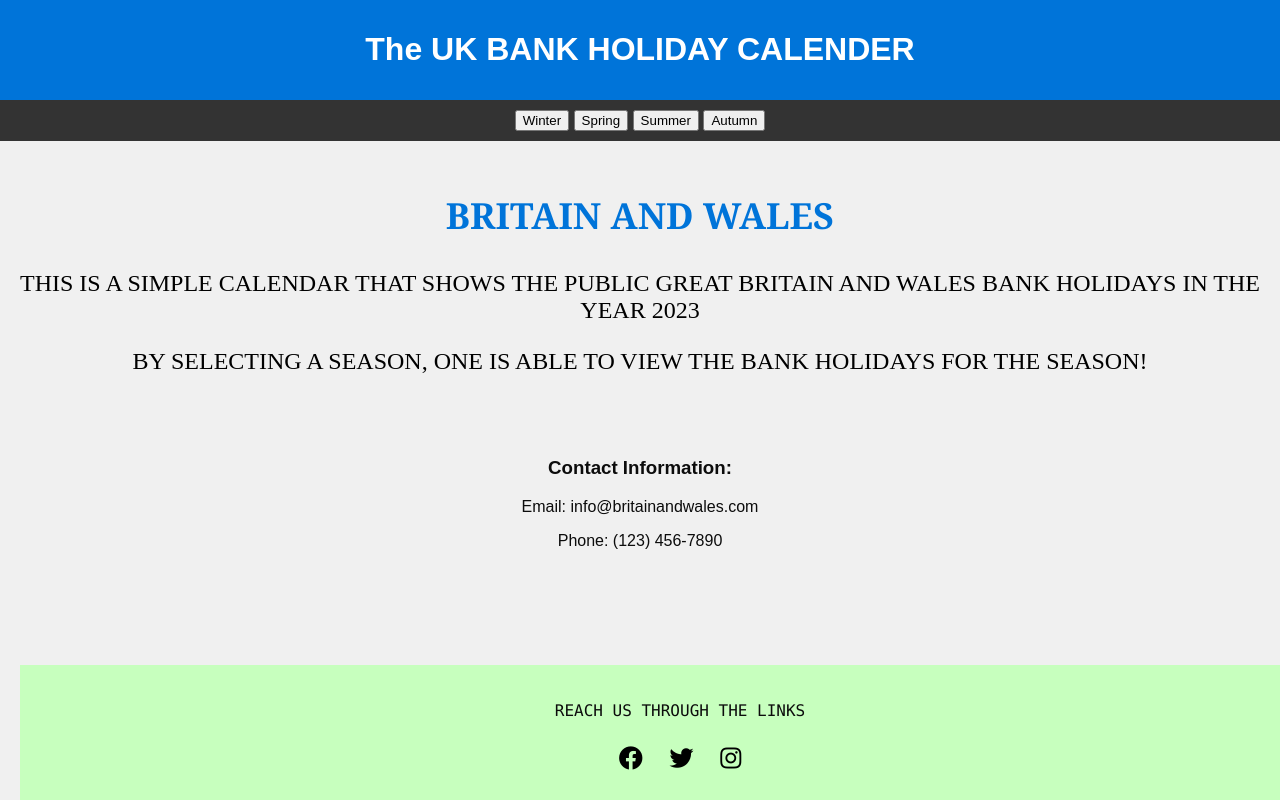
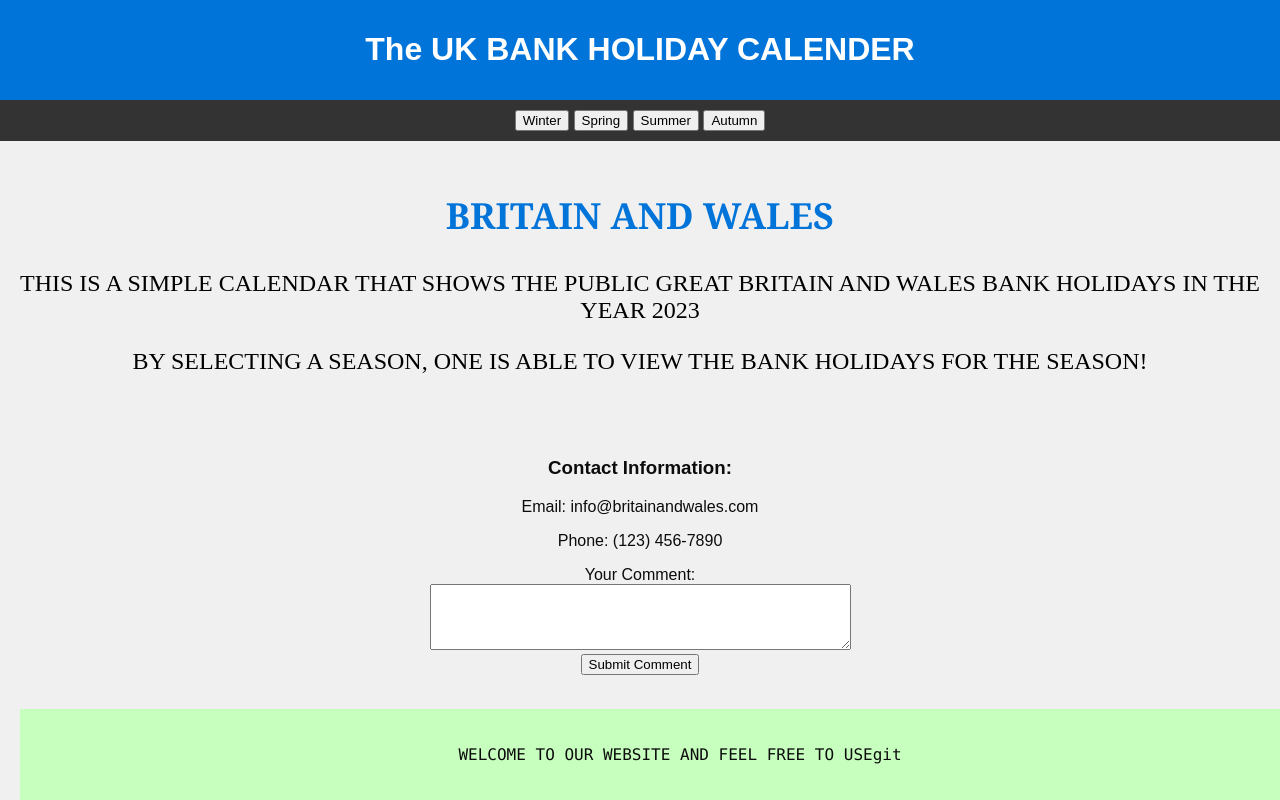
Before and after one commit to BROGRAMMER025/week-4-phase1-project, a website with bundled scripts: page index.html in a window 1280 px wide. Built offline with nearby package versions, Linux system fonts and the light colour scheme.

Commit message:
full project

```diff
--- a/index.html
+++ b/index.html
@@ -128,15 +128,15 @@
         <h3>Contact Information:</h3>
         <p>Email: info@britainandwales.com</p>
         <p>Phone: (123) 456-7890</p>
-
+        <form action="process_comment.php" method="post">
+            <label for="comment">Your Comment:</label><br>
+            <textarea id="comment" name="comment" rows="4" cols="50"></textarea><br>
+            <input type="submit" value="Submit Comment">
+        </form>
 
         <div class="footer" style="text-align: center;">
-            <p style="font-family: Monaco;">REACH US THROUGH THE LINKS</p>
-            <div class="social-icons">
-                <a href="https://www.facebook.com/" target="_blank"><i class="fab fa-facebook"></i></a>
-                <a href="https://twitter.com/" target="_blank"><i class="fab fa-twitter"></i></a>
-                <a href="https://www.instagram.com/" target="_blank"><i class="fab fa-instagram"></i></a>
-            </div>
+            <p style="font-family: Monaco;">WELCOME TO OUR WEBSITE AND FEEL FREE TO USEgit </p>
+
         </div>
 
 </body>
```
